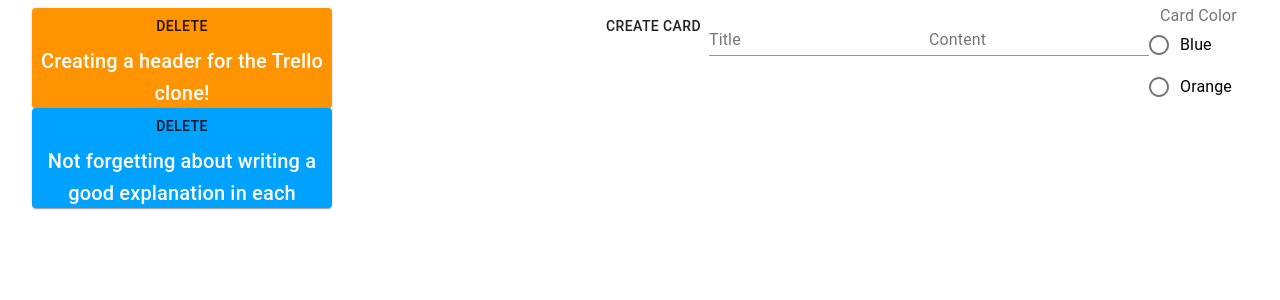
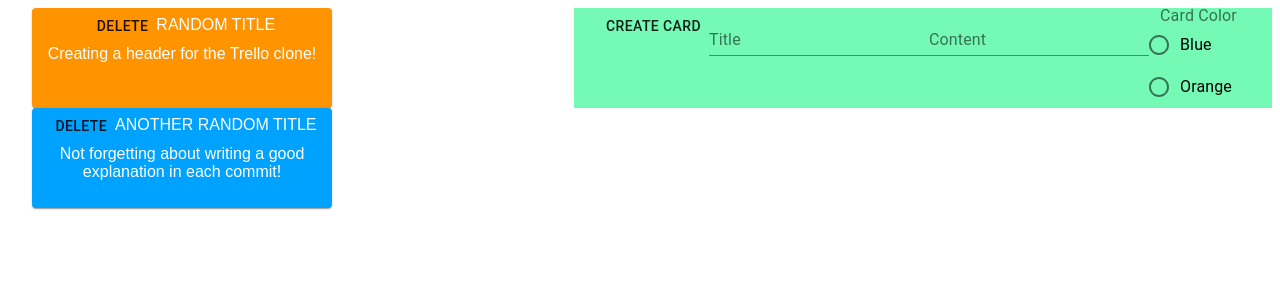
Before and after one commit to SortedIvan/DigitBiscuit, a React (Create React App) app in the folder digitbiscuit/: page / in a window 1280 px wide. Shown: the top 300 px of the page. Built offline with nearby package versions, Linux system fonts and the light colour scheme.

Commit message:
Added delete functionality and some design, working on update

```diff
--- a/digitbiscuit/src/components/App.js
+++ b/digitbiscuit/src/components/App.js
@@ -23,8 +23,8 @@ function App() {
   return (
     <div className="App">
       <div>
-        <Digitcard text="Creating a header for the Trello clone!" bgColor="#FF9300" />
-        <Digitcard text="Not forgetting about writing a good explanation in each commit!" bgColor="#00A2FF" />
+        <Digitcard text="Creating a header for the Trello clone!" title = "RANDOM TITLE" bgColor="#FF9300" />
+        <Digitcard text="Not forgetting about writing a good explanation in each commit!" title = "ANOTHER RANDOM TITLE" bgColor="#00A2FF" />
         {cards.map((card) => (
           <Digitcard onDelete = {deleteCard} key = {card.card.title} text = {card.card.text} title = {card.card.title}bgColor ="#FF9300"/>
           ))}
--- a/digitbiscuit/src/components/digitcard/Digitcard.js
+++ b/digitbiscuit/src/components/digitcard/Digitcard.js
@@ -4,6 +4,14 @@ import { Container } from "@material-ui/core";
 
 const Digitcard = ({ text, bgColor,title, onDelete }) => {
 
+    function editTextValue(){
+
+    }
+
+    let state = {
+      value : text,
+      isInEditMode : false
+    }
 
     return (
     <Container sx={{ py: 1 }} maxWidth="md">
@@ -12,8 +20,11 @@ const Digitcard = ({ text, bgColor,title, onDelete }) => {
           style={{ width: "300px", backgroundColor: bgColor, height : "100px", color: "#ffffff"}}
         >
           <Button onClick = {onDelete} variant="text">Delete</Button>
-          <Typography variant="h6">{text}</Typography>
+          <span></span>
+          {/* <Typography onDoubleClick = {editTextValue} variant="h6">{text}</Typography> */}
           <Typography variant="h9">{title}</Typography>
+          <div onDoubleClick={editTextValue}>{text}</div>
+
         </Card>
       </Draggable>
       </Container>
--- a/digitbiscuit/src/components/header/Header.js
+++ b/digitbiscuit/src/components/header/Header.js
@@ -30,7 +30,7 @@ const Header = (props) => {
     }
 
     return (
-        <Container sx={{ py: 10 }} maxWidth="md">
+        <Container sx={{ py: 10 }} maxWidth="lg" style={{backgroundColor: "#75fab5"}}>
         <div>
         <Button onClick={createCard}>Create card</Button>
         <TextField id="outlined-basic" label="Title" onChange={changeText}></TextField>
```
